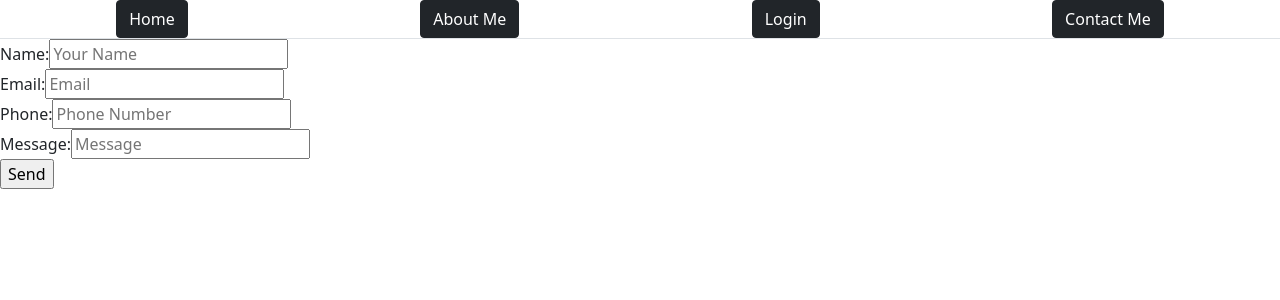
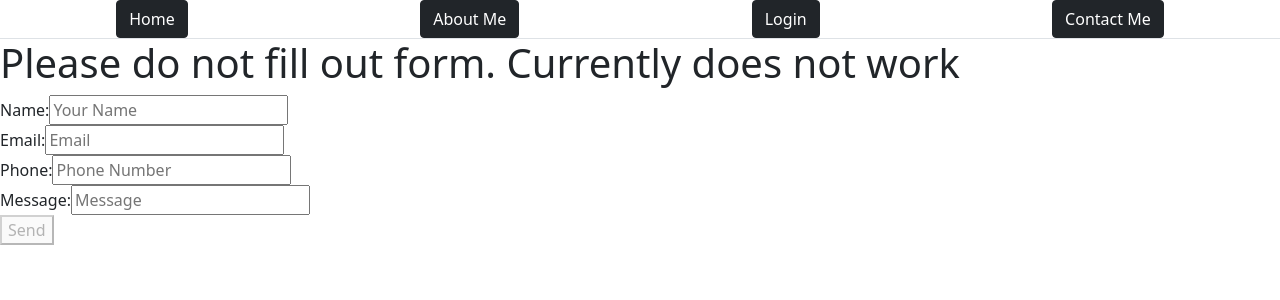
Before and after one commit to Momot1/markmomot, a React (Create React App) app in the folder client/: page /contact in a window 1280 px wide. Shown: the top 300 px of the page. Built offline with nearby package versions, Linux system fonts and the light colour scheme; no server answers.

Commit message:
updated contact form to ask users not to fill out form

```diff
--- a/client/src/components/Contact.js
+++ b/client/src/components/Contact.js
@@ -1,26 +1,8 @@
-import { useHistory } from "react-router-dom"
-
 function Contact(){
-    const history = useHistory()
-
-    function onFormSubmit(e){
-        history.push("/")
-    }
-
-
     return (
         <div>
-            <form action="https://formsubmit.co/markmomot03@gmail.com" method="POST" onSubmit={onFormSubmit}>
-                {/* Honey */}
-                <input type="text" name="_honey" style={{display:'none'}}/>
-
-                {/* Remove captcha */}
-                <input type="hidden" name="_captcha" value="false"/>
-
-                {/* Next form action */}
-                <input type="hidden" name="_next" value="https://markmomot.com/contact"/>
-
-                {/* Form fill out */}
+            <h1>Please do not fill out form. Currently does not work</h1>
+            <form>
                 <label>Name: </label>
                 <input type="text" name="Name" placeholder="Your Name" required/><br/>
                 <label>Email: </label>
@@ -29,7 +11,7 @@ function Contact(){
                 <input type="tel" name="Phone" placeholder="Phone Number"/><br/>
                 <label>Message: </label>
                 <input type="text" name="Message" placeholder="Message" required/><br/>
-                <input type="Submit" value="Send"/>
+                <button type="submit" disabled="disabled">Send</button>
             </form>
         </div>
     )
```
